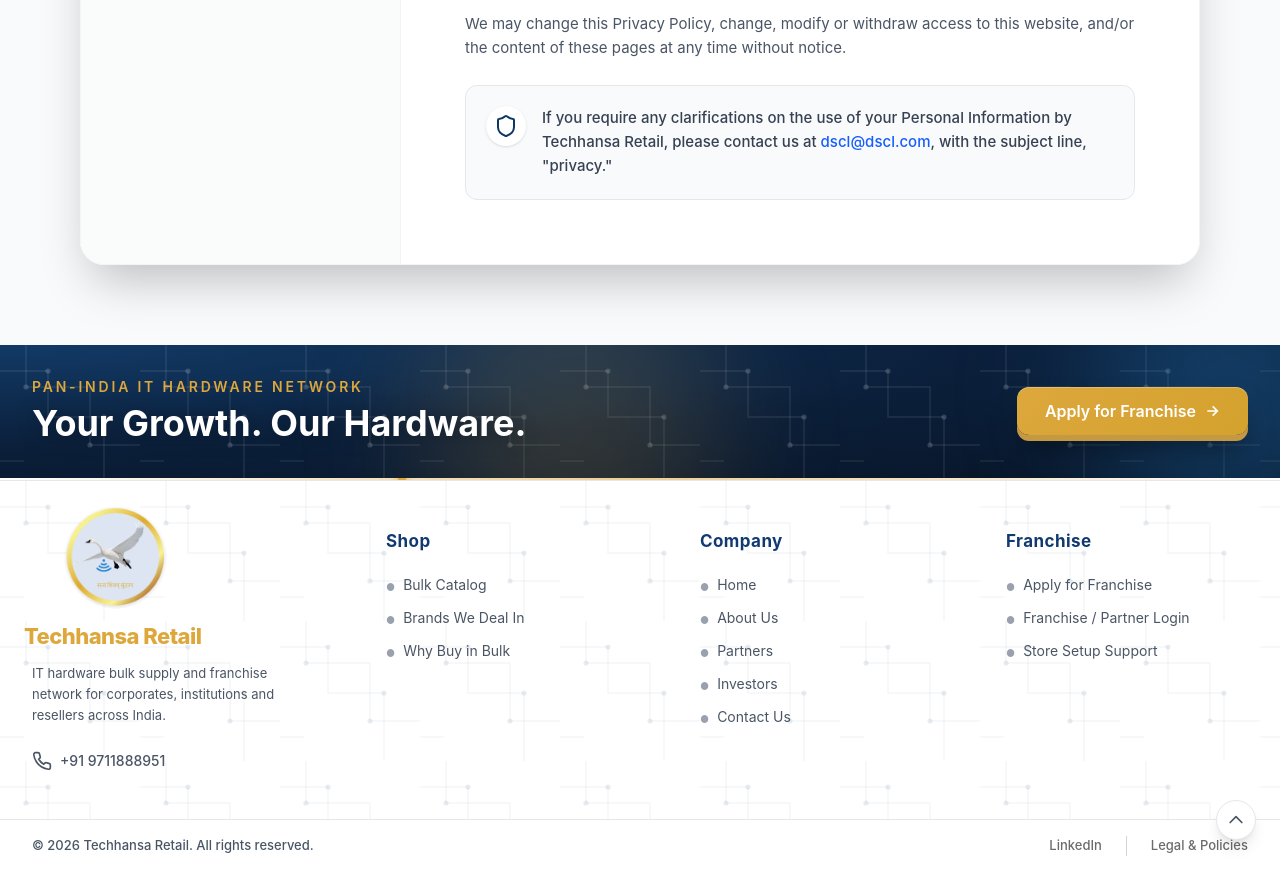
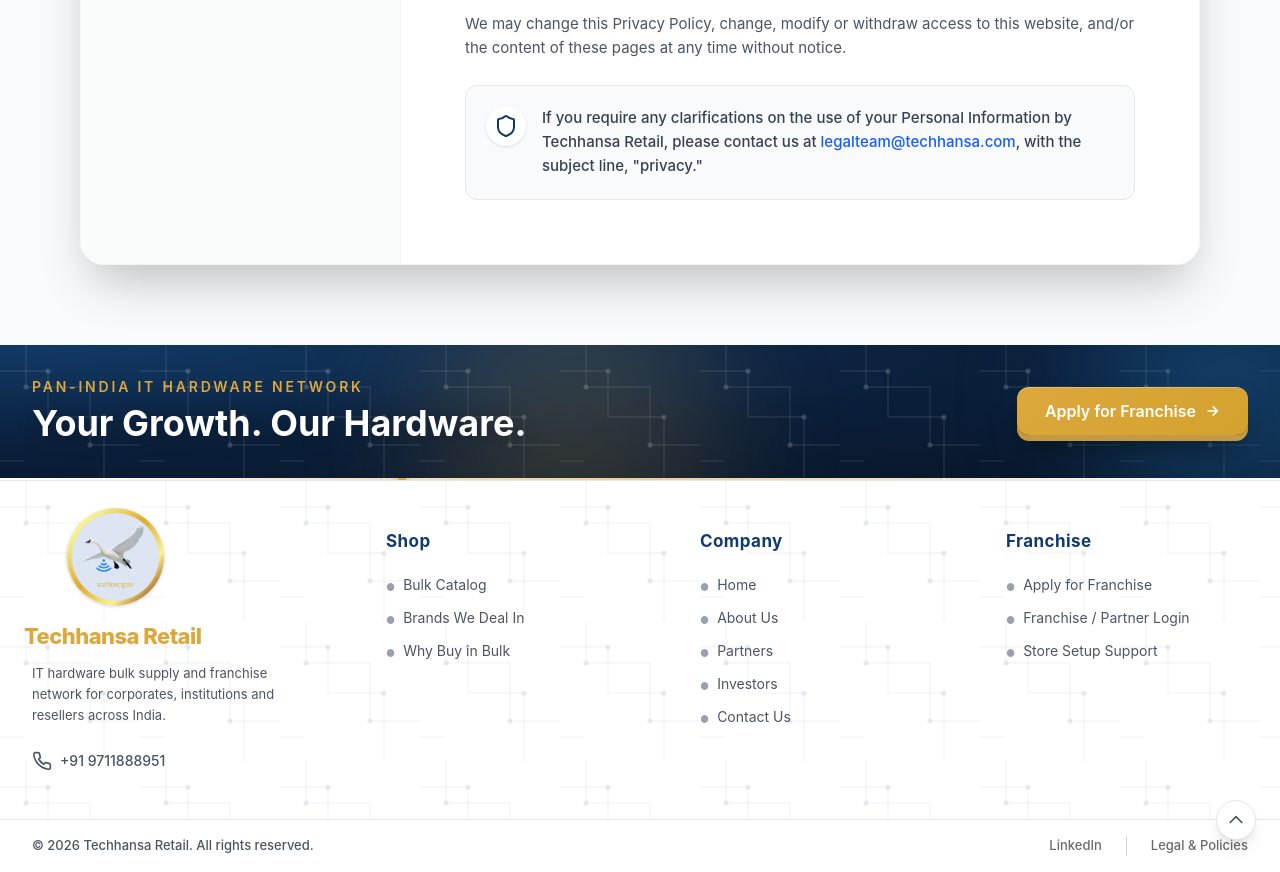
Before and after one commit to TechhansaSupport/Techhansa-Retail, a React (Vite) app in the folder Frontend-Retail/: page /policies in a window 1280 px wide. Shown: the part 1600-2472 px from the top of the page. Built offline with nearby package versions, Linux system fonts and the light colour scheme.

Commit message:
Update Policies.jsx

```diff
--- a/Frontend-Retail/src/Pages/Policies.jsx
+++ b/Frontend-Retail/src/Pages/Policies.jsx
@@ -98,7 +98,7 @@
         </div>
         <div>
           <p className="text-gray-700 leading-relaxed text-[15px] font-medium">
-            If you require any clarifications on the use of your Personal Information by Techhansa Retail, please contact us at <a href="mailto:dscl@dscl.com" className="text-blue-600 hover:underline">dscl@dscl.com</a>, with the subject line, "privacy."
+            If you require any clarifications on the use of your Personal Information by Techhansa Retail, please contact us at <a href="mailto:[EMAIL_ADDRESS]" className="text-blue-600 hover:underline">legalteam@techhansa.com</a>, with the subject line, "privacy."
           </p>
         </div>
       </div>
```
